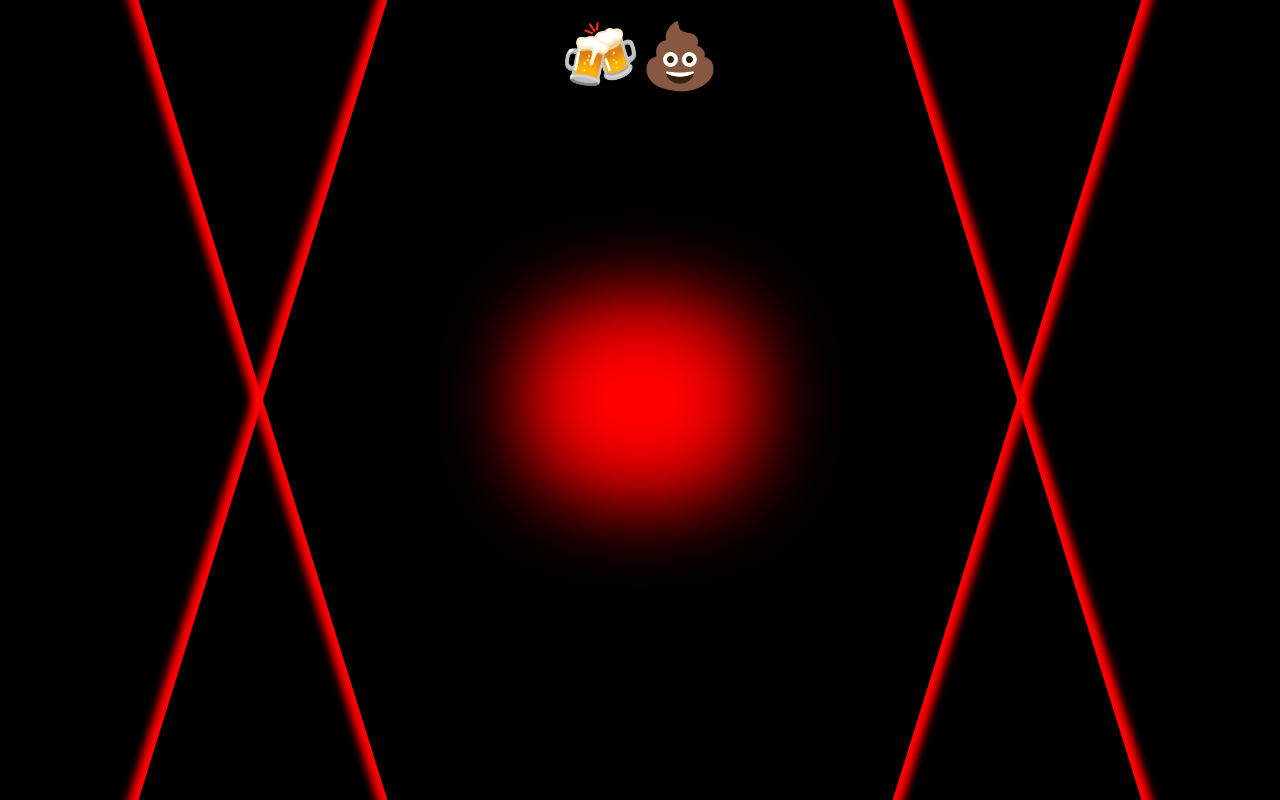
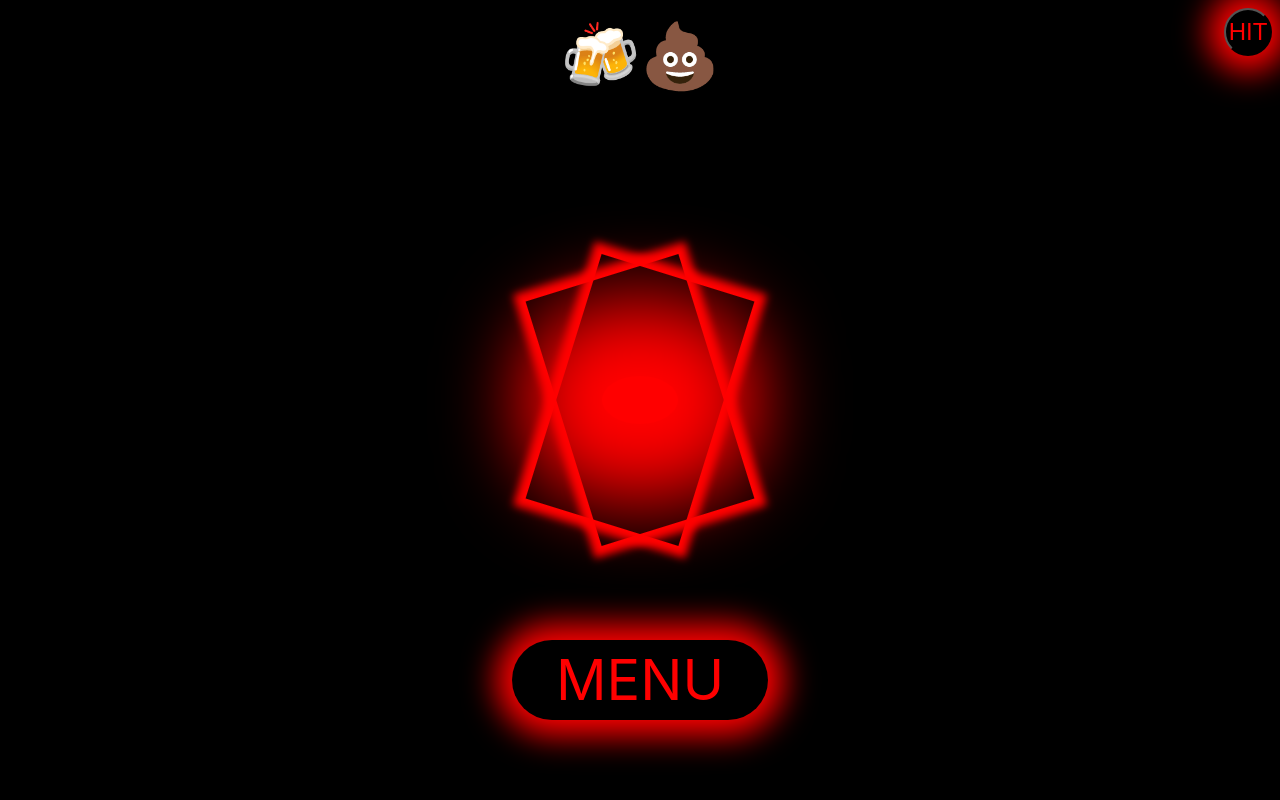
Before and after one commit to ulldecorb/fun-with-divs, a React (Create React App) app in the folder fun-with-divs/: page / in a window 1280 px wide. Built offline with nearby package versions, Linux system fonts and the light colour scheme.

Commit message:
Add style to links hover

```diff
--- a/fun-with-divs/src/components/Divs/divs.css
+++ b/fun-with-divs/src/components/Divs/divs.css
@@ -72,8 +72,8 @@
 }
 
 .rotation-div__square {
-  height: 90%;
-  width: 90%;
+  height: 20%;
+  width: 20%;
   border: 0.25vmin solid #FF0000;
   -webkit-box-shadow: 0 0 1vmin 1vmin #FF0000;
           box-shadow: 0 0 1vmin 1vmin #FF0000;
@@ -112,11 +112,12 @@
 }
 
 .rotation-div__hit-button {
+  text-decoration: none;
   position: fixed;
   height: 10vh;
   width: 20vw;
   color: #FF0000;
-  font-size: 8vh;
+  font-size: 7vmin;
   bottom: 10vh;
   cursor: pointer;
   left: 40vw;
@@ -125,6 +126,20 @@
   border-radius: 5vh;
   background-color: #000;
   z-index: 2;
+  display: -webkit-box;
+  display: -ms-flexbox;
+  display: flex;
+  -webkit-box-pack: center;
+      -ms-flex-pack: center;
+          justify-content: center;
+  -webkit-box-align: center;
+      -ms-flex-align: center;
+          align-items: center;
+}
+
+.rotation-div__hit-button:hover {
+  -webkit-filter: invert(100%);
+          filter: invert(100%);
 }
 
 .rotation-div__hit-panel {
--- a/fun-with-divs/src/components/Divs/divs.scss
+++ b/fun-with-divs/src/components/Divs/divs.scss
@@ -36,10 +36,10 @@
 
     &__square {
         // margin: 0 auto;
-        height: 90%;
-        width: 90%;
-        // height: 20%;
-        // width: 20%;
+        // height: 90%;
+        // width: 90%;
+        height: 20%;
+        width: 20%;
         border: 0.25vmin solid #FF0000;
         box-shadow: 0 0 1vmin 1vmin #FF0000;
         position: absolute;
@@ -72,11 +72,12 @@
     }
 
     &__hit-button {
+        text-decoration: none;
         position: fixed;
         height: 10vh;
         width: 20vw;
         color: #FF0000;
-        font-size: 8vh;
+        font-size: 7vmin;
         bottom: 10vh;
         cursor: pointer;
         left: 40vw;
@@ -84,6 +85,13 @@
         border-radius: 5vh;
         background-color: #000;
         z-index: 2;
+        display: flex;
+        justify-content: center;
+        align-items: center;
+
+        &:hover {
+            filter: invert(100%);
+        }
     }
 
     &__hit-panel {
--- a/fun-with-divs/src/components/Divs/index.jsx
+++ b/fun-with-divs/src/components/Divs/index.jsx
@@ -1,6 +1,6 @@
 // import React, { useEffect, useRef, useState } from 'react';
 import React, { useEffect } from 'react';
-// import { Link } from 'react-router-dom';
+import { Link } from 'react-router-dom';
 import { PropTypes } from 'prop-types';
 import { Score } from '../Score';
 import './divs.css';
@@ -16,7 +16,7 @@ export const Divs = function Divs({
     const background = document.getElementById('divs-background');
     const vanishingPoint = document.getElementById('vanishingPoint');
     // const hitButton = document.getElementById('hitButton');
-    // const menuLink = document.getElementById('menuLink');
+    const menuLink = document.getElementById('menuLink');
     divRight.style.border = `0.25vmin solid ${divColor}`;
     divRight.style.boxShadow = `0 0 1vmin 1vmin ${divColor}`;
     divLeft.style.border = `0.25vmin solid ${divColor}`;
@@ -26,8 +26,8 @@ export const Divs = function Divs({
     vanishingPoint.style.boxShadow = `0 0 10vmin 10vmin ${divColor}`;
     // hitButton.style.color = divColor;
     // hitButton.style.boxShadow = `0 0 10vmin 10vmin ${divColor}`;
-    // menuLink.style.color = divColor;
-    // menuLink.style.boxShadow = `0 0 4vmin 2vmin ${divColor}`;
+    menuLink.style.color = divColor;
+    menuLink.style.boxShadow = `0 0 4vmin 2vmin ${divColor}`;
   };
 
   const setRotation = () => {
@@ -79,8 +79,6 @@ export const Divs = function Divs({
     <section
       className="rotation-div__box"
       id="divs-background"
-      role="presentation"
-      onKeyDown={handleKeyFire}
     >
       <figure id="divRight" className="rotation-div__square" />
       <figure id="divLeft" className="rotation-div__square" />
@@ -91,16 +89,26 @@ export const Divs = function Divs({
       />
       <div
         className="rotation-div__hit-panel"
+        role="presentation"
+        onKeyDown={handleKeyFire}
       >
-        {/* <button
+        <button
           type="button"
           id="hitButton"
-          className="rotation-div__hit-button"
+          // className="rotation-div__hit-button"
+          className="rotation-div__menu-link"
           onClick={handleClickFire}
         >
           HIT
-        </button> */}
-        {/* <Link id="menuLink" className="rotation-div__menu-link" to="../menu">M</Link> */}
+        </button>
+        <Link
+          id="menuLink"
+          // className="rotation-div__menu-link"
+          className="rotation-div__hit-button"
+          to="../menu"
+        >
+          MENU
+        </Link>
       </div>
     </section>
   );
--- a/fun-with-divs/src/components/Menu/index.jsx
+++ b/fun-with-divs/src/components/Menu/index.jsx
@@ -6,7 +6,7 @@ import './menu.css';
 export const Menu = function Menu({ setColor, setRotation }) {
   const [rotationSpeedDivRight, setRotationSpeedDivRight] = useState('10');
   const [rotationSpeedDivLeft, setRotationSpeedDivLeft] = useState('10');
-  const [divColor, setDivColor] = useState('#FF0000');
+  const [divColor, setDivColor] = useState('#ff0000');
   const [backgroundColor, setBackgroundColor] = useState('#00000');
 
   const handleRotationSpeed = (speed) => {
@@ -16,6 +16,8 @@ export const Menu = function Menu({ setColor, setRotation }) {
   };
 
   const handleDivColors = (color) => {
+    console.log(`color ${color}`);
+    console.log(`typeof color: ${typeof (color)}`);
     setDivColor(color);
     setColor(divColor, backgroundColor);
     const menuBox = document.getElementById('menuBox');
--- a/fun-with-divs/src/components/Menu/menu.css
+++ b/fun-with-divs/src/components/Menu/menu.css
@@ -1,9 +1,9 @@
 :root {
-  --style-color: #FF0000;
-  --style-background-color: #000;
-  --red-style-color: #FF0000;
-  --red-style-background-color: #000;
-  --noir-style-color: #000;
+  --style-color: #ff0000;
+  --style-background-color: #000000;
+  --red-style-color: #ff0000;
+  --red-style-background-color: #000000;
+  --noir-style-color: #000000;
   --noir-style-background-color: #FFF;
   --gum-style-color: yellow;
   --gum-style-background-color: orange;
@@ -16,7 +16,7 @@
   width: 100vw;
   top: 0;
   left: 0;
-  background-color: #FF0000;
+  background-color: #ff0000;
   display: -webkit-box;
   display: -ms-flexbox;
   display: flex;
@@ -32,8 +32,8 @@
   height: 80vh;
   width: 80vw;
   border-radius: 10vmin;
-  border: 2vmin solid #FF0000;
-  background-color: rgba(0, 0, 0, 0.5);
+  border: 2vmin solid #ff0000;
+  background-color: #000000;
   font-family: source-code-pro, Menlo, Monaco, Consolas, 'Courier New', monospace;
   display: -webkit-box;
   display: -ms-flexbox;
@@ -63,7 +63,7 @@
      -moz-appearance: none;
           appearance: none;
   height: 1vh;
-  background-color: #000;
+  background-color: #000000;
   border-radius: 0.5vh;
 }
 
@@ -72,7 +72,7 @@
           appearance: none;
   height: 2vh;
   width: 2vh;
-  background: #FF0000;
+  background: #ff0000;
   border-radius: 50%;
   cursor: pointer;
 }
@@ -101,7 +101,8 @@
 }
 
 .menu__reset-color-button:hover {
-  background-color: #cfcece;
+  -webkit-filter: invert(100%);
+          filter: invert(100%);
 }
 
 .menu__div-link {
@@ -112,11 +113,10 @@
   font-size: 3vmin;
   top: 7vh;
   right: 9vw;
-  color: #FF0000;
-  border: 2vmin solid #FF0000;
-  outline: 0.5 solid rgba(0, 0, 0, 0.3);
+  color: #ff0000;
+  border: 2vmin solid #ff0000;
   border-radius: 5vh;
-  background-color: #000;
+  background-color: #000000;
   z-index: 2;
   text-align: center;
   cursor: pointer;
@@ -132,6 +132,7 @@
 }
 
 .menu__div-link:hover {
-  background-color: #b4b4b4;
+  -webkit-filter: invert(100%);
+          filter: invert(100%);
 }
 /*# sourceMappingURL=menu.css.map */
--- a/fun-with-divs/src/components/Menu/menu.scss
+++ b/fun-with-divs/src/components/Menu/menu.scss
@@ -1,11 +1,11 @@
 :root {
-    --style-color: #FF0000;
-    --style-background-color: #000;
+    --style-color: #ff0000;
+    --style-background-color: #000000;
 
-    --red-style-color: #FF0000;
-    --red-style-background-color: #000;
+    --red-style-color: #ff0000;
+    --red-style-background-color: #000000;
 
-    --noir-style-color: #000;
+    --noir-style-color: #000000;
     --noir-style-background-color: #FFF;
 
     --gum-style-color: yellow;
@@ -19,7 +19,7 @@
     width: 100vw;
     top: 0;
     left: 0;
-    background-color: #FF0000;
+    background-color: #ff0000;
     display: flex;
     justify-content: center;
     align-items: center;
@@ -28,8 +28,8 @@
         height: 80vh;
         width: 80vw;
         border-radius: 10vmin;
-        border: 2vmin solid #FF0000;
-        background-color: rgba(0, 0, 0, 0.5);
+        border: 2vmin solid #ff0000;
+        background-color: #000000;
         font-family: source-code-pro, Menlo, Monaco, Consolas, 'Courier New', monospace;
         display: flex;
         flex-direction: column;
@@ -49,16 +49,17 @@
                 opacity: 1;
                 appearance: none;
                 height: 1vh;
-                background-color: #000;
+                background-color: #000000;
                 border-radius: 0.5vh;
 
                 &::-webkit-slider-thumb {
                     appearance: none;
                     height: 2vh;
                     width: 2vh;
-                    background: #FF0000;
+                    background: #ff0000;
                     border-radius: 50%;
                     cursor: pointer;
+
                 }
             }
         }
@@ -81,7 +82,7 @@
         cursor: pointer;
 
         &:hover {
-            background-color: rgb(207, 206, 206);
+            filter: invert(100%);
         }
     }
 
@@ -93,11 +94,11 @@
         font-size: 3vmin;
         top: 7vh;
         right: 9vw;
-        color: #FF0000;
-        border: 2vmin solid #FF0000;
-        outline: 0.5 solid rgba(0, 0, 0, 0.3);
+        color: #ff0000;
+        border: 2vmin solid #ff0000;
+        // outline: 0.5 solid rgba(0, 0, 0, 0.3);
         border-radius: 5vh;
-        background-color: #000;
+        background-color: #000000;
         z-index: 2;
         text-align: center;
         cursor: pointer;
@@ -106,7 +107,7 @@
         align-items: center;
 
         &:hover {
-            background-color:rgb(180, 180, 180);
+            filter: invert(100%);
         }
     }
 }
```
Also changed, not shown: 1 other file (tests, documents, lock files or other folders).
